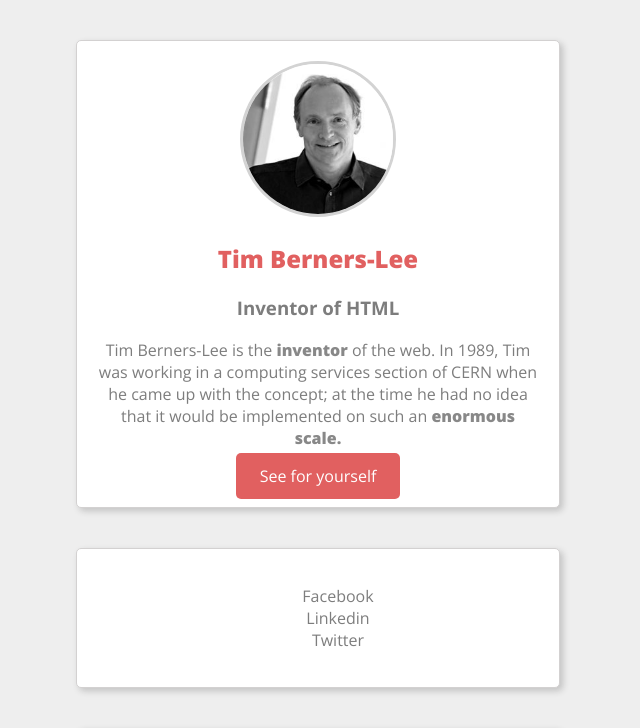
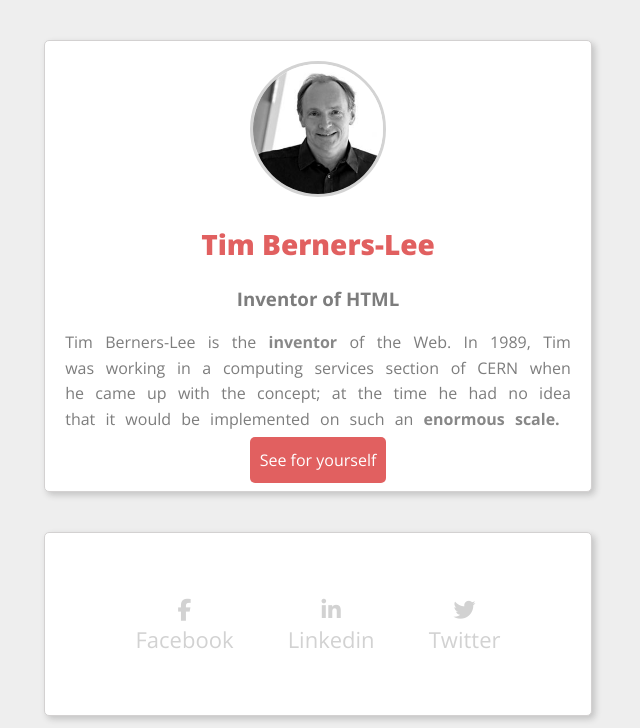
Before and after one commit to masatoDeweerdt/Tim-Berners-Lee, a plain HTML site: page index.html in a window 1280 px wide. Shown: the top 728 px of the page, without its empty margins (322-962 px from the left). Drawn offline with nearby package versions, Linux system fonts and the light colour scheme.

Commit message:
section 3 still to do

```diff
--- a/index.html
+++ b/index.html
@@ -6,7 +6,7 @@
     <title>Document</title>
     <link rel="stylesheet" href="style.css">
     <link href="https://stackpath.bootstrapcdn.com/font-awesome/4.7.0/css/font-awesome.min.css" rel="stylesheet" integrity="sha384-wvfXpqpZZVQGK6TAh5PVlGOfQNHSoD2xbE+QkPxCAFlNEevoEH3Sl0sibVcOQVnN" crossorigin="anonymous">
-    <link href="https://fonts.googleapis.com/css2?family=Open+Sans:wght@400;700;800&display=swap" rel="stylesheet">
+    <link href="https://fonts.googleapis.com/css2?family=Open+Sans:wght@300;400;700;800&display=swap" rel="stylesheet">
     <script src="https://kit.fontawesome.com/b265f8cbaa.js" crossorigin="anonymous"></script>
 
 </head>
@@ -16,7 +16,7 @@
         <img src="images/tim_berners_lee.jpg" class="profilePic" alt="Picture of Tim Berners-Lee">
         <h1>Tim Berners-Lee</h1>
         <h3>Inventor of HTML</h3>
-        <p>Tim Berners-Lee is the <span class="text-bold">inventor</span> of the web.
+        <p>Tim Berners-Lee is the <span class="text-bold">inventor</span> of the Web.
             In 1989, Tim was working in a computing services section of CERN when he came up with the concept;
             at the time he had no idea that it would be implemented on such an <span class="text-bold">enormous scale.</span></p>
 
@@ -27,9 +27,9 @@
     <section class="sectionTwo">
 
         <ul>
-            <li>Facebook</li>
-            <li>Linkedin</li>
-            <li>Twitter</li>
+            <li><span class="fab fa-facebook-f"></span><br>Facebook</li>
+            <li><span class="fab fa-linkedin-in"></span><br>Linkedin</li>
+            <li><span class="fab fa-twitter"></span><br>Twitter</li>
         </ul>
 
     </section>
--- a/style.css
+++ b/style.css
@@ -1,13 +1,14 @@
 .profilePic {
     border-radius: 50%;
     border: solid lightgray;
-    width: 150px;
-    height: 150px;
+    width: 130px;
+    height: 130px;
 }
 .text-bold {
-    font-weight: 900;
+    font-weight: 700;
     color: #888888;
 }
+
 
 body {
     font-family: 'Open Sans', sans-serif;
@@ -18,39 +19,49 @@ body {
 
 ul {
     list-style-type: none;
+    padding-left: 0;
+}
+
+li {
     display: inline-block;
+    margin: 25px;
+    color: #d2d2d2;
+    font-size: 22px;
 }
 
 a {
     text-decoration: none;
     background-color: #e16060;
-    padding: 12px 24px;
+    padding: 12px 10px 12px 10px;
     border-radius: 5px;
     color: white;
 }
 
 section {
     background-color: white;
-    width: 35%;
+    width: 40%;
     margin: 40px auto;
     padding: 20px;
     border: 1px solid #d3d1d1;
     border-radius: 5px;
-    text-align: center;
     -webkit-box-shadow: 3px 3px 6px 0px rgba(50, 50, 50, 0.23);
     -moz-box-shadow:    3px 3px 6px 0px rgba(50, 50, 50, 0.23);
     box-shadow:         3px 3px 6px 0px rgba(50, 50, 50, 0.23);
 }
 
+section p {
+    font-weight: 300;
+    word-spacing: 6px;
+    text-align: justify;
+    line-height: 1.6;
+}
+
 h1 {
     color: #e16060;
     font-weight: 900;
+    font-size: 28px;
 }
 
 h2 {
 
 }
-
-p {
-    text-align: justify;
-}
```
